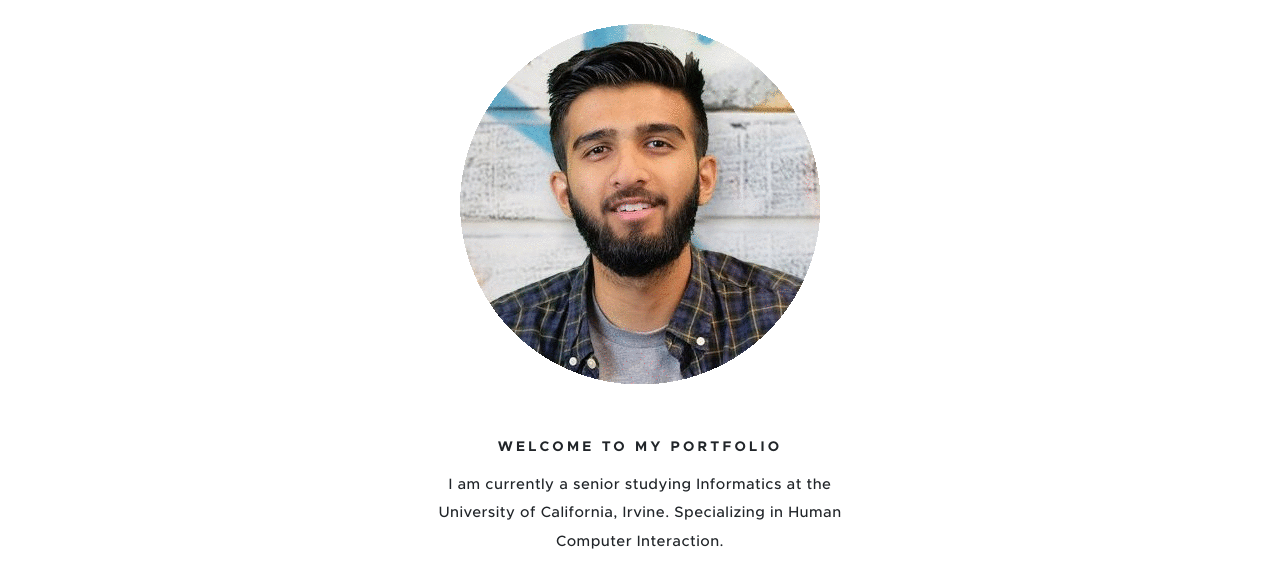
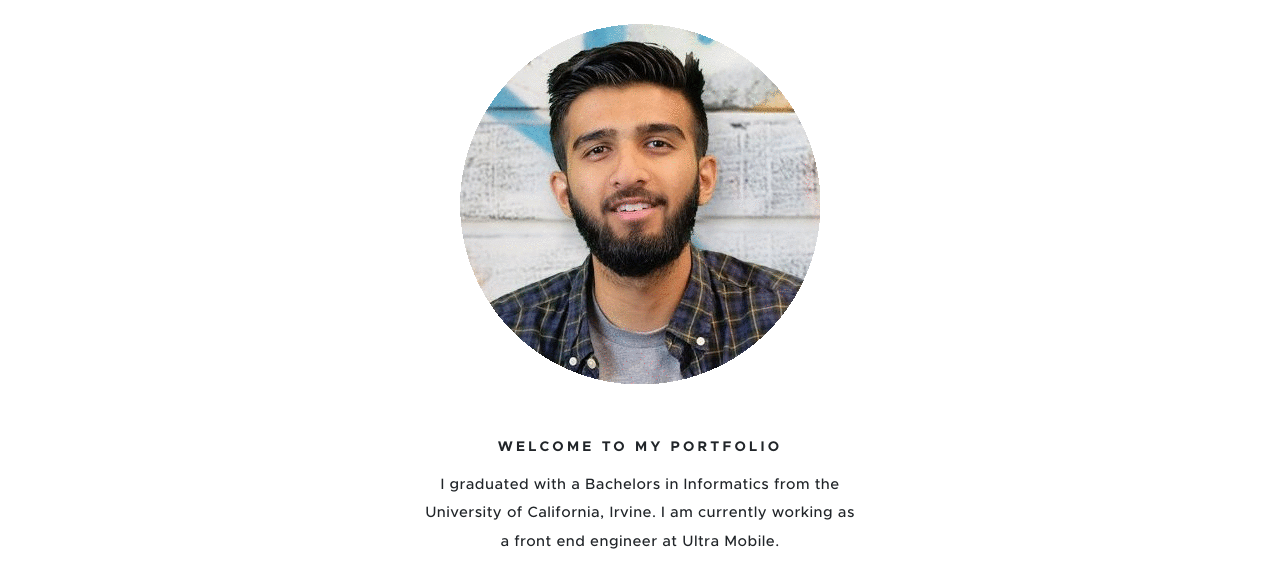
Before and after one commit to mazarady/mazarady.github.io, a website: page about.html in a window 1280 px wide. Shown: the part 134-722 px from the top of the page. Drawn offline with Linux system fonts and the light colour scheme.

Commit message:
Update about.html

```diff
--- a/about.html
+++ b/about.html
@@ -363,8 +363,9 @@ nav {
       <h3 class = "mt-5 text-center" style="font-size: 14px; text-transform:uppercase; font-family: proxima-bold; line-height: 2.2em; letter-spacing: 3.22px; word-wrap: break-word;"><strong>Welcome to my Portfolio</strong></h3>
 
       <p class = "text-center" style="font-size: 15px; font-family: proxima; line-height: 1.9em; letter-spacing: .03em; word-wrap: break-word;">
-        I am currently a senior studying Informatics at the University of California, Irvine. Specializing in Human Computer Interaction.
-      </p>
+        I graduated with a Bachelors in Informatics from the University of California, Irvine. I am currently working as a front end engineer at Ultra Mobile.
+
+	    </p>
 
 
 
```
